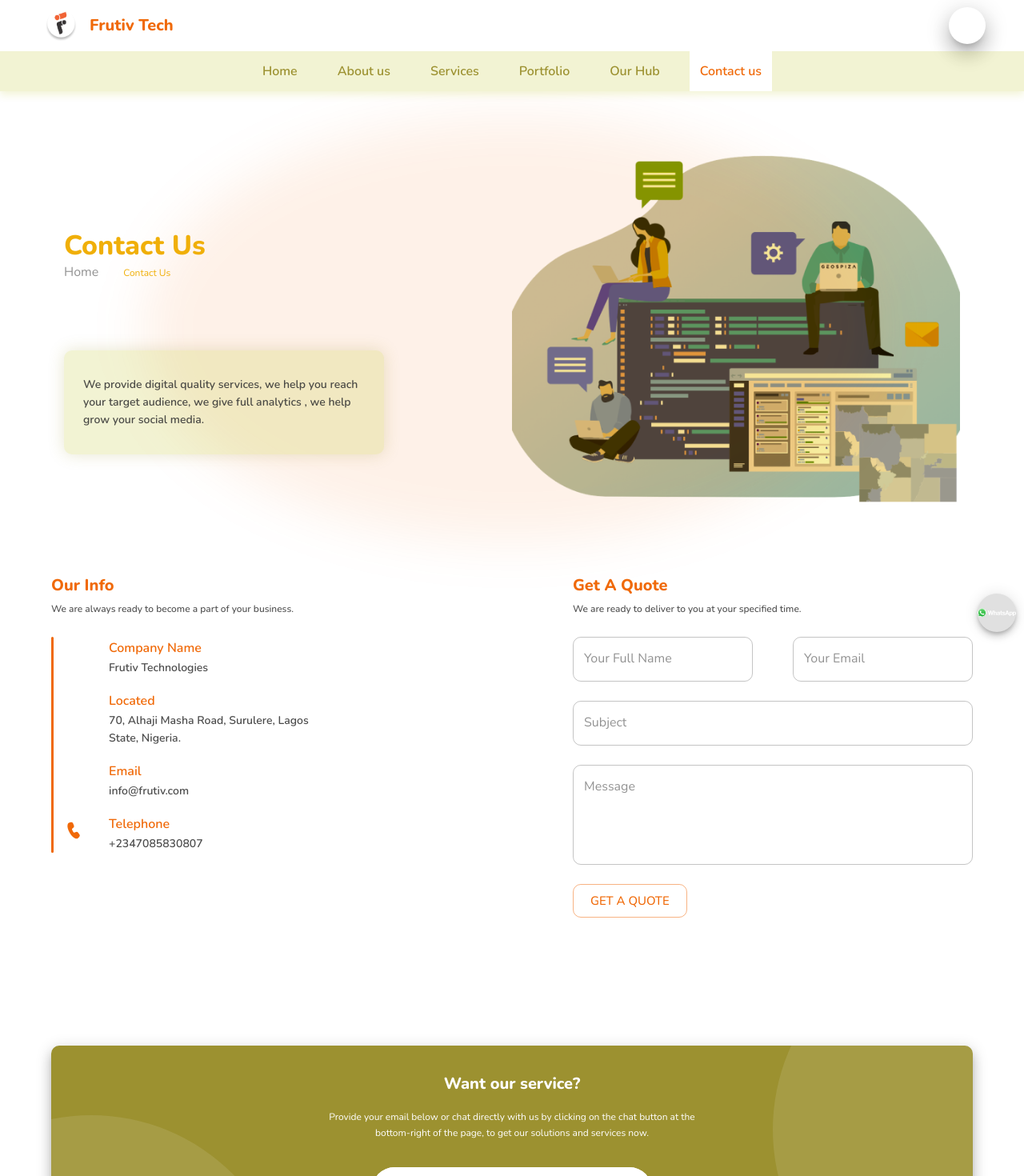
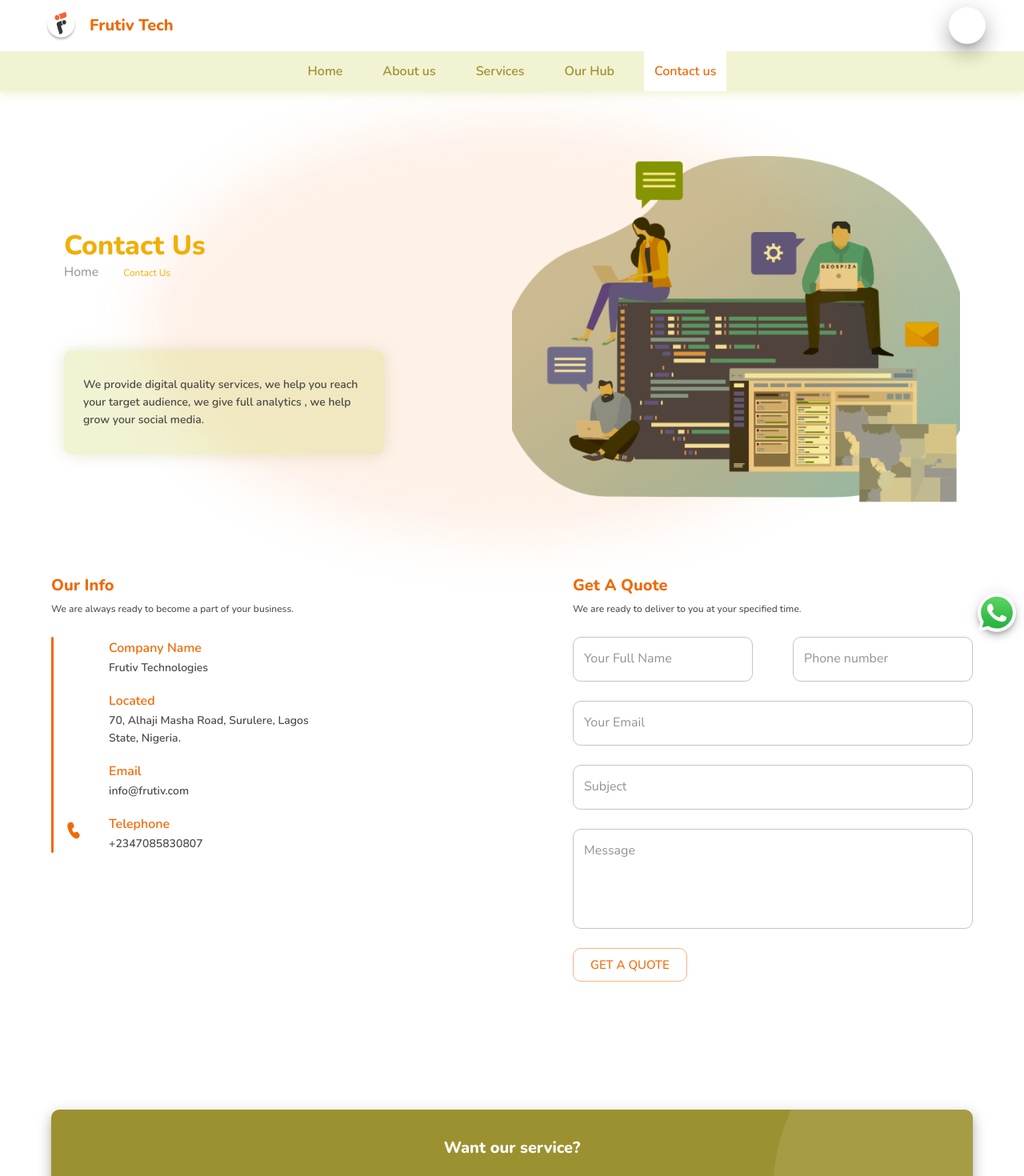
Before and after one commit to tjdibbs/frutiv, a React (Create React App) app: page /contact-us in a window 1280 px wide. Shown: the top 1470 px of the page at 80% size. Built offline with nearby package versions, Linux system fonts and the light colour scheme; some icons are missing.

Commit message:
change ssd

```diff
--- a/package.json
+++ b/package.json
@@ -2,6 +2,7 @@
   "name": "frutiv",
   "version": "0.1.0",
   "private": true,
+  "homepage": "http://frutiv.com",
   "dependencies": {
     "@emotion/react": "^11.9.0",
     "@emotion/styled": "^11.8.1",
@@ -15,6 +16,7 @@
     "@types/react-dom": "^18.0.4",
     "framer-motion": "^6.3.3",
     "jquery": "^3.6.0",
+    "notistack": "^2.0.5",
     "react": "^18.1.0",
     "react-dom": "^18.1.0",
     "react-hook-form": "^7.32.0",
--- a/src/App.tsx
+++ b/src/App.tsx
@@ -3,7 +3,6 @@ import Layout from "./components/layout";
 import { Routes, Route, BrowserRouter } from "react-router-dom";
 import LandingPage from "./pages/LandingPage";
 import AboutUs from "./pages/AboutUs";
-import Portfolio from "./pages/Portfolio";
 import ContactUs from "./pages/ContactUs";
 import Services from "./pages/Services";
 import OurHub from "./pages/OurHub";
@@ -16,7 +15,6 @@ function App() {
           <Route path={"/"} element={<LandingPage />} />
           <Route path={"/about-us"} element={<AboutUs />} />
           <Route path={"/services"} element={<Services />} />
-          <Route path={"/portfolio"} element={<Portfolio />} />
           <Route path={"/our-hub"} element={<OurHub />} />
           <Route path={"/contact-us"} element={<ContactUs />} />
         </Routes>
--- a/src/components/header/links.ts
+++ b/src/components/header/links.ts
@@ -1,17 +1,9 @@
-const Links = [
-  "Home",
-  "About us",
-  "Services",
-  "Portfolio",
-  "Our Hub",
-  "Contact us",
-];
+const Links = ["Home", "About us", "Services", "Our Hub", "Contact us"];
 
 export const icons: { [x: string]: string } = {
   home: "carbon:home",
   "about us": "ic:baseline-roundabout-right",
   services: "carbon:development",
-  portfolio: "ps:designmoo",
   "our hub": "fluent:people-team-16-filled",
   "contact us": "healthicons:contact-support",
 };
--- a/src/components/scrollToTop.tsx
+++ b/src/components/scrollToTop.tsx
@@ -55,7 +55,7 @@ const ScrollToTop = () => {
             rel="noreferrer"
           >
             <Fab size={"medium"} color="inherit">
-              <Icon icon="logos:whatsapp" height="50" />
+              <Icon icon="logos:whatsapp-icon" height="50" />
             </Fab>
           </a>
         </Zoom>
--- a/src/pages/ContactUs/index.tsx
+++ b/src/pages/ContactUs/index.tsx
@@ -9,30 +9,76 @@ import {
   Grid,
   Stack,
   Button,
+  CircularProgress,
 } from "@mui/material";
 import { Icon } from "@iconify/react";
 import { NavLink } from "react-router-dom";
 import GetStarted from "../../components/get-started";
 import Footer from "../../components/footer";
 import { useForm } from "react-hook-form";
+
 type State = {
   name: string;
   email: string;
   subject: string;
   message: string;
+  phone: string;
 };
 
 function ContactUs() {
   const theme = useTheme();
+  const [loading, setLoading] = React.useState<boolean>(false);
   const {
     register,
     handleSubmit,
+    reset,
+    watch,
     formState: { errors },
   } = useForm<State>();
+  const values = watch();
 
-  const onSubmit = (formData: State) => {
-    console.log({ formData });
+  React.useLayoutEffect(() => {
+    window.scrollTo({
+      top: 0,
+      behavior: "smooth",
+    });
+  }, []);
+
+  const onSubmit = async (formData: State) => {
+    try {
+      setLoading(true);
+      let options = {
+        method: "POST",
+        headers: {
+          "Content-Type": "application/json",
+        },
+        body: JSON.stringify(formData),
+      };
+      const request = await fetch("http://api.frutiv.com/send-email", options);
+      const { success } = await request.json();
+
+      if (success) {
+        reset();
+
+        let textarea = document.getElementById(
+          "textarea"
+        ) as HTMLTextAreaElement;
+        textarea.value = "";
+
+        setLoading(false);
+        alert("Your form has been sent successfully, we will get back to soon");
+        return;
+      }
+
+      throw new Error();
+    } catch (error) {
+      setLoading(false);
+      alert(
+        "We are unable to process your form, please refresh your page and try again, or call us directly."
+      );
+    }
   };
+
   return (
     <React.Fragment>
       <Container className="contact-us-wrapper">
@@ -204,7 +250,11 @@ function ContactUs() {
                     color={"secondary"}
                     {...register("name", { required: true })}
                     fullWidth
+                    value={values.name}
                     error={Boolean(errors.name)}
+                    helperText={
+                      Boolean(errors.name) && "This field is required"
+                    }
                   />
                 </Grid>
                 <Grid
@@ -215,34 +265,60 @@ function ContactUs() {
                   }}
                 >
                   <TextField
+                    label="Phone number"
+                    variant={"outlined"}
+                    color={"secondary"}
+                    {...register("phone", { required: true })}
+                    fullWidth
+                    value={values.phone}
+                    error={Boolean(errors.phone)}
+                    helperText={
+                      Boolean(errors.phone) && "This field is required"
+                    }
+                  />
+                </Grid>
+                <Grid item xs={12}>
+                  <TextField
                     label="Your Email"
                     variant={"outlined"}
                     color={"secondary"}
                     {...register("email", { required: true })}
+                    value={values.email}
                     fullWidth
                     error={Boolean(errors.email)}
+                    helperText={
+                      Boolean(errors.email) && "This field is required"
+                    }
                   />
                 </Grid>
-                <Grid item sx={{ width: "100%" }}>
+                <Grid item xs={12}>
                   <TextField
                     label="Subject"
                     variant={"outlined"}
                     color={"secondary"}
                     {...register("subject", { required: true })}
                     fullWidth
+                    value={values.subject}
                     error={Boolean(errors.subject)}
+                    helperText={
+                      Boolean(errors.subject) && "This field is required"
+                    }
                   />
                 </Grid>
                 <Grid item sx={{ width: "100%" }}>
                   <TextField
                     label="Message"
                     variant={"outlined"}
+                    id={"textarea"}
                     color={"secondary"}
                     {...register("message", { required: true })}
                     multiline
                     rows={4}
                     fullWidth
                     error={Boolean(errors.message)}
+                    helperText={
+                      Boolean(errors.name) && "This field is required"
+                    }
                   />
                 </Grid>
               </Grid>
@@ -252,8 +328,16 @@ function ContactUs() {
                   type={"submit"}
                   color="secondary"
                   size="large"
+                  disabled={loading}
+                  sx={{
+                    display: "flex",
+                    alignItems: "center",
+                    justifyContent: "center",
+                    gap: 2,
+                  }}
                 >
-                  Get A Quote
+                  {loading && <CircularProgress size={25} />}
+                  <span>Get A Quote</span>
                 </Button>
               </Box>
             </Box>
--- a/src/pages/LandingPage/index.tsx
+++ b/src/pages/LandingPage/index.tsx
@@ -41,6 +41,14 @@ const Index: React.FC<Props> = (props): JSX.Element => {
       return null;
     }
   );
+
+  React.useLayoutEffect(() => {
+    window.scrollTo({
+      top: 0,
+      behavior: "smooth",
+    });
+  }, []);
+
   return (
     <Box className="home-container">
       <div className="home-wrapper">
@@ -79,10 +87,7 @@ const Index: React.FC<Props> = (props): JSX.Element => {
                   Let us help you reach your target audience
                 </Typography>
 
-
-
-          <br />
-
+                <br />
               </Box>
               <Box
                 className={"float-right image-wrap"}
@@ -125,12 +130,7 @@ const Index: React.FC<Props> = (props): JSX.Element => {
         >
           <Three small />
           <Box className={"brief-about-text"} sx={{ width: "100%" }}>
-            <Typography
-              variant="h6"
-              color="secondary"
-              fontWeight={800}
-              mb={3}
-            >
+            <Typography variant="h6" color="secondary" fontWeight={800} mb={3}>
               You've Come To The Right Place
             </Typography>
             <Typography
@@ -141,11 +141,12 @@ const Index: React.FC<Props> = (props): JSX.Element => {
               zIndex={100}
             >
               If you’re a business owner or marketing executive and you’re
-              looking for an awesome and enthusiastic partner to help you
-              grow your business—from strategy creation to execution and
-              ongoing optimization, you’ve come to the right place. Frutiv Tech Company helps companies increase leads and sales from the web,
-              differentiate their brand, and optimize their marketing costs.
-              The result? MORE BUSINESS GROWTH.
+              looking for an awesome and enthusiastic partner to help you grow
+              your business—from strategy creation to execution and ongoing
+              optimization, you’ve come to the right place. Frutiv Tech Company
+              helps companies increase leads and sales from the web,
+              differentiate their brand, and optimize their marketing costs. The
+              result? MORE BUSINESS GROWTH.
             </Typography>
           </Box>
         </Container>
--- a/src/pages/OurHub/index.tsx
+++ b/src/pages/OurHub/index.tsx
@@ -15,6 +15,14 @@ import Footer from "../../components/footer";
 
 function OurHub() {
   const theme = useTheme();
+
+  React.useLayoutEffect(() => {
+    window.scrollTo({
+      top: 0,
+      behavior: "smooth",
+    });
+  }, []);
+
   return (
     <React.Fragment>
       <Container className="hub-wrapper">
```
Also changed, not shown: src/components/header/index.tsx (+6 -16 lines), src/pages/AboutUs/index.tsx (+54 -39 lines), src/pages/Services/index.tsx (+27 -9 lines), 1 other file (tests, documents, lock files or other folders).
